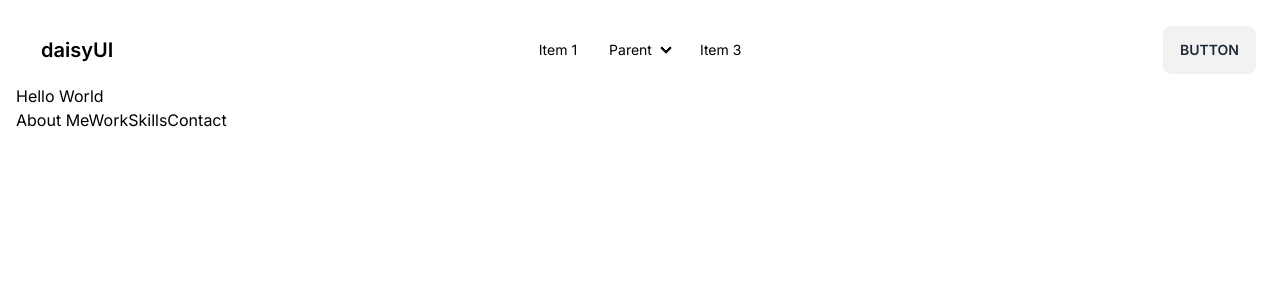
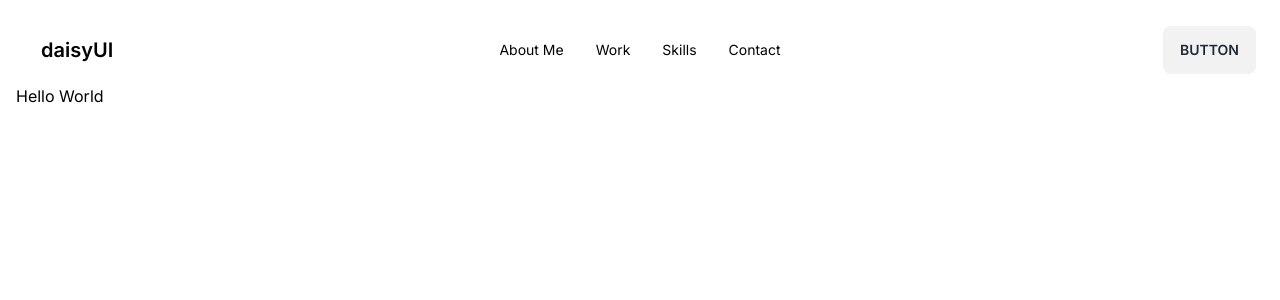
Before and after one commit to cjsolis12/csolis, a Next.js app in the folder fullstack-portfolio/: page / in a window 1280 px wide. Shown: the top 300 px of the page. Built offline with nearby package versions, Linux system fonts and the light colour scheme.

Commit message:
added links to navbar

```diff
--- a/fullstack-portfolio/app/navbar/page.js
+++ b/fullstack-portfolio/app/navbar/page.js
@@ -1,3 +1,4 @@
+import Link from 'next/link'
 export default function Navbar() {
   return (
     <>
@@ -25,7 +26,7 @@
               className="menu menu-sm dropdown-content mt-3 z-[1] p-2 shadow bg-base-100 rounded-box w-52"
             >
               <li>
-                <a>Item 1</a>
+              <Link href="/about">About Me</Link>
               </li>
               <li>
                 <a>Parent</a>
@@ -48,23 +49,17 @@
         <div className="navbar-center hidden lg:flex">
           <ul className="menu menu-horizontal px-1">
             <li>
-              <a>Item 1</a>
+            <Link href="/about">About Me</Link>
             </li>
-            <li tabIndex={0}>
-              <details>
-                <summary>Parent</summary>
-                <ul className="p-2">
-                  <li>
-                    <a>Submenu 1</a>
-                  </li>
-                  <li>
-                    <a>Submenu 2</a>
-                  </li>
-                </ul>
-              </details>
+               <li>
+            <Link href="/work">Work</Link>
             </li>
+
             <li>
-              <a>Item 3</a>
+              <Link href="/skills">Skills</Link>
+            </li>
+                <li>
+              <Link href="/contact">Contact</Link>
             </li>
           </ul>
         </div>
--- a/fullstack-portfolio/app/page.js
+++ b/fullstack-portfolio/app/page.js
@@ -1,5 +1,5 @@
 import Image from 'next/image'
-import Link from 'next/link'
+
 import Navbar from './navbar/page'
 
 export default function Home() {
@@ -7,10 +7,6 @@
    <main>
     <Navbar/>
     <h1>Hello World</h1>
-   <Link href="/about">About Me</Link>
-   <Link href="/work">Work</Link>
-   <Link href="/skills">Skills</Link>
-   <Link href="/contact">Contact</Link>
    </main>
   )
 }
```
